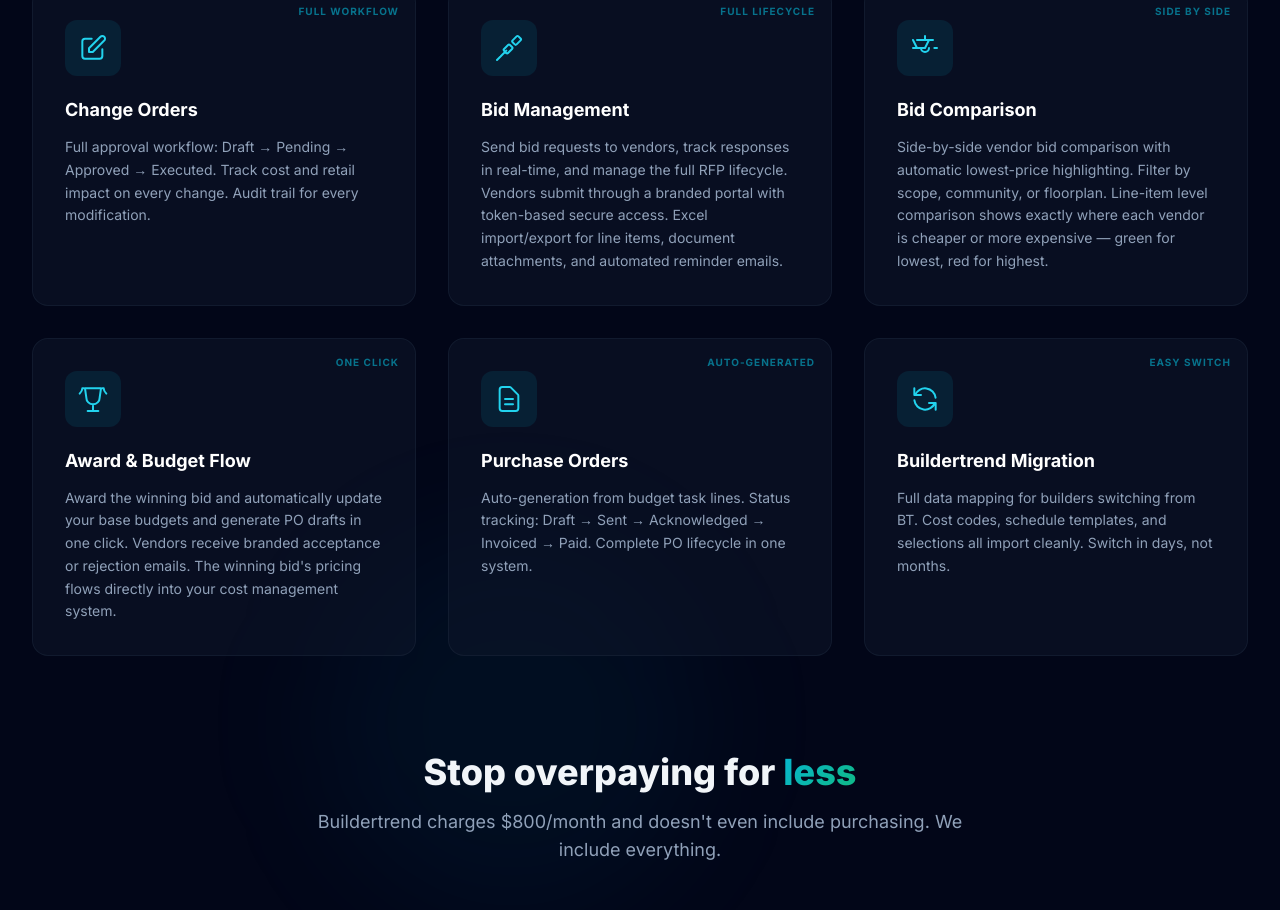
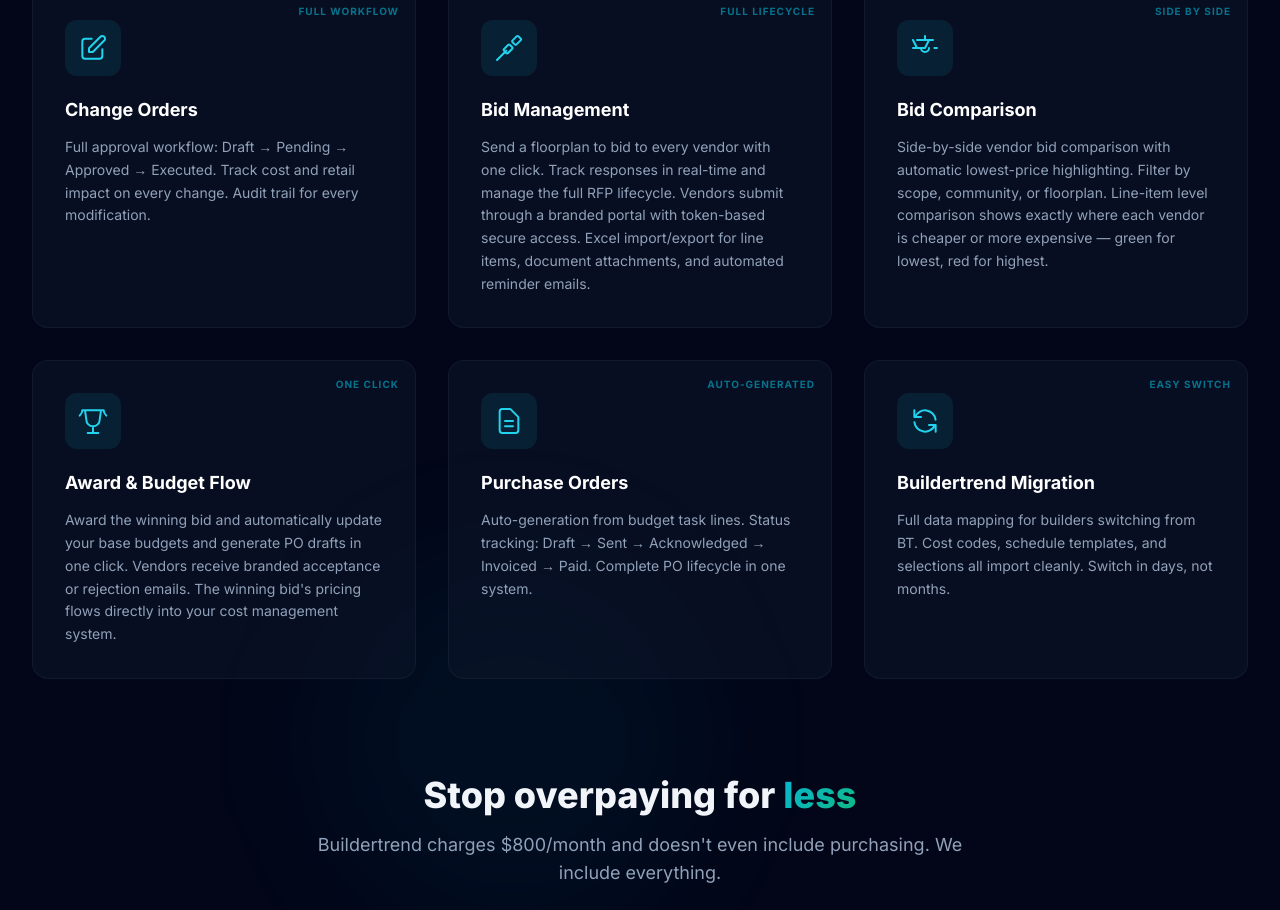
Before and after one commit to Scootermcgavin121/cornerstone-marketing, a Next.js app: page /features/purchasing in a window 1280 px wide. Shown: the part 1523-2433 px from the top of the page. Built offline with nearby package versions, Linux system fonts and the light colour scheme.

Commit message:
copy: emphasize one-click bid-to-all-vendors in Bid Management card

```diff
--- a/app/components/PurchasingFeatures.tsx
+++ b/app/components/PurchasingFeatures.tsx
@@ -110,7 +110,7 @@ const features = [
       </svg>
     ),
     title: "Bid Management",
-    desc: "Send bid requests to vendors, track responses in real-time, and manage the full RFP lifecycle. Vendors submit through a branded portal with token-based secure access. Excel import/export for line items, document attachments, and automated reminder emails.",
+    desc: "Send a floorplan to bid to every vendor with one click. Track responses in real-time and manage the full RFP lifecycle. Vendors submit through a branded portal with token-based secure access. Excel import/export for line items, document attachments, and automated reminder emails.",
     badge: "Full Lifecycle",
   },
   {
```
